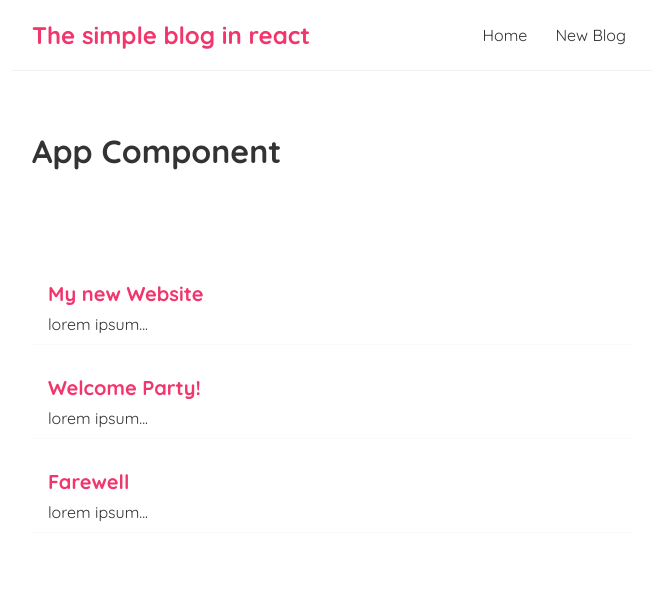
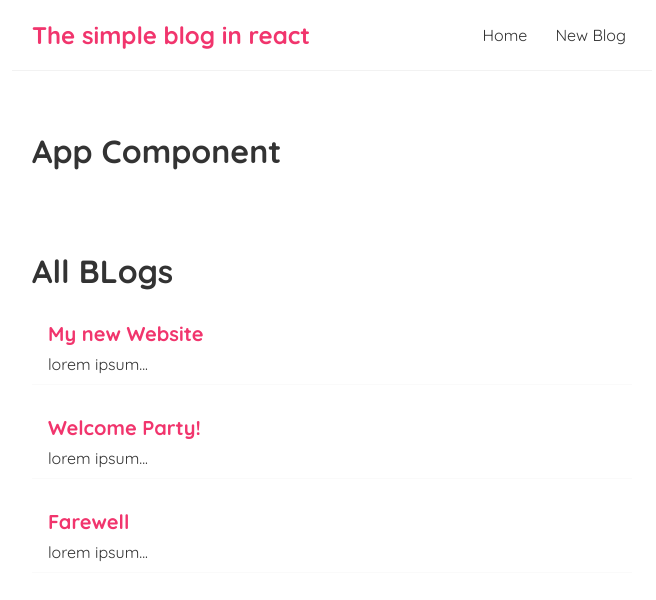
Before and after one commit to sarila/Start-React, a React (Create React App) app: page / in a window 1280 px wide. Shown: the top 600 px of the page, without its empty margins (308-964 px from the left). Built offline with nearby package versions, Linux system fonts and the light colour scheme.

Commit message:
props use defines

```diff
--- /dev/null
+++ b/src/Bloglist.js
@@ -0,0 +1,17 @@
+const Bloglist = ({blogs, title}) => {
+    // const blogs = props.blogs;
+    // const title = props.title;
+    return (
+        <div className="blog-list">
+            <h1>{title}</h1>
+            {blogs.map((blog) => (
+                <div className="blog-preview" key={blog.id}>
+                    <h2> {blog.title}</h2>
+                    <p>{blog.body}</p>
+                </div>
+            )) }
+        </div>
+    )
+}
+
+export default Bloglist;
--- a/src/Home.js
+++ b/src/Home.js
@@ -1,6 +1,8 @@
 import { useState } from "react";
+import Bloglist from "./Bloglist";
 
 const Home = () => {
+    const title = "All BLogs";
 
    const [blogs, setBlogs] = useState([
        { title: "My new Website", body: "lorem ipsum...", author: "Sarila", "id": 1},
@@ -9,12 +11,7 @@ const Home = () => {
    ])
     return (
         <div className="home">
-            {blogs.map((blog) => (
-                <div className="blog-preview" key={blog.id}>
-                    <h2> {blog.title}</h2>
-                    <p>{blog.body}</p>
-                </div>
-            )) }
+            <Bloglist blogs= {blogs} title= {title} />
         </div>
     );
 }
```
